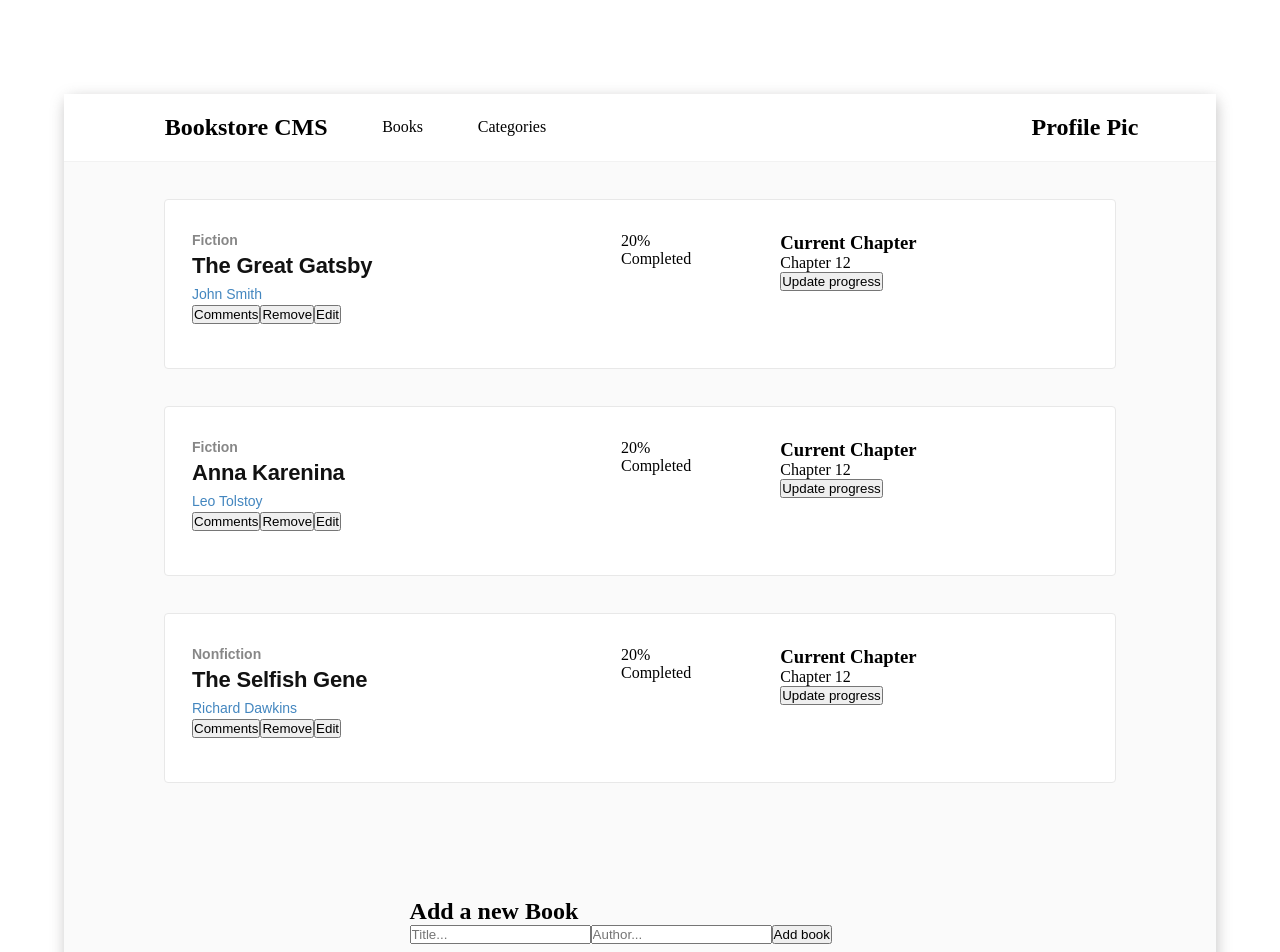
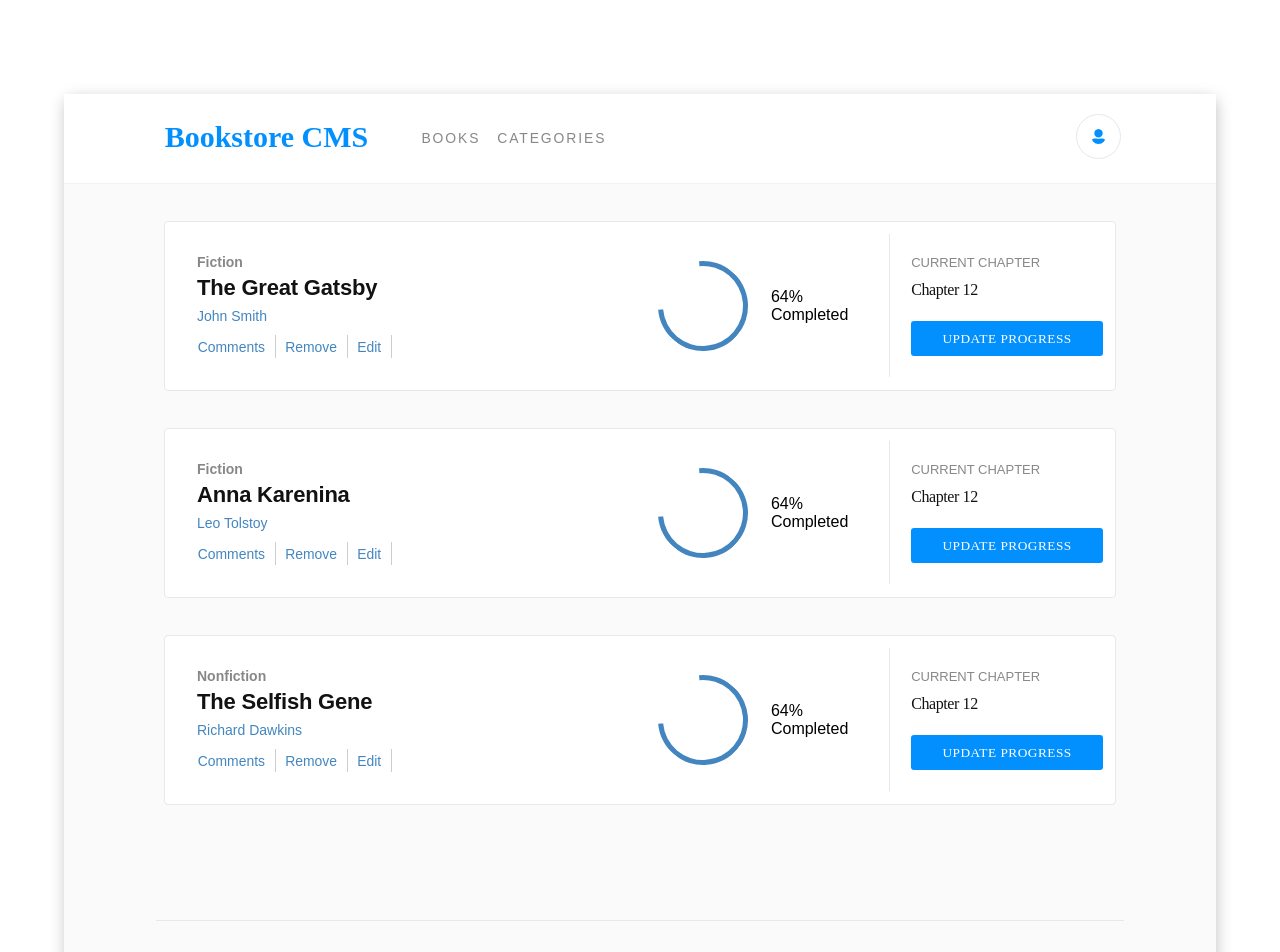
Before and after one commit to hernandanielzamora/Bookstore, a React (Create React App) app: page / in a window 1280 px wide. Shown: the part 60-1012 px from the top of the page. Built offline with nearby package versions, Linux system fonts and the light colour scheme; no server answers.

Commit message:
Adjust styles to match the template provided

```diff
--- a/package.json
+++ b/package.json
@@ -11,6 +11,7 @@
     "prop-types": "^15.8.1",
     "react": "^18.2.0",
     "react-dom": "^18.2.0",
+    "react-icons": "^4.8.0",
     "react-redux": "^8.0.5",
     "react-router-dom": "^6.11.0",
     "react-scripts": "5.0.1",
--- a/src/App.css
+++ b/src/App.css
@@ -17,9 +17,3 @@
   background: #fafafa;
   font-size: 1rem;
 }
-
-/* Form */
-.form-container {
-  margin: 10% 30%;
-  align-self: center;
-}
--- a/src/components/AddBook.jsx
+++ b/src/components/AddBook.jsx
@@ -2,6 +2,7 @@ import { useState } from 'react';
 import { useDispatch } from 'react-redux';
 import { v4 as uId } from 'uuid';
 import { addBook } from '../redux/books/bookSlice';
+import styles from '../styles/AddBook.module.css';
 
 const AddBook = () => {
   const dispatch = useDispatch();
@@ -28,8 +29,8 @@ const AddBook = () => {
 
   return (
     <>
-      <div className="form-container">
-        <h2>Add a new Book</h2>
+      <div className={styles.formContainer}>
+        <h2 className={styles.formTitle}>Add a new Book</h2>
         <form onSubmit={handleSubmit}>
           <input
             type="text"
@@ -39,6 +40,7 @@ const AddBook = () => {
             value={bookData.title}
             onChange={handleChange}
             required
+            className={styles.titleInput}
           />
           <input
             type="text"
@@ -48,8 +50,9 @@ const AddBook = () => {
             value={bookData.author}
             onChange={handleChange}
             required
+            className={styles.authorInput}
           />
-          <button type="submit" id="add-book">Add book</button>
+          <button type="submit" id="add-book" className={styles.submitBtn}>Add book</button>
         </form>
       </div>
     </>
--- a/src/components/Book.jsx
+++ b/src/components/Book.jsx
@@ -23,23 +23,23 @@ const Book = ({
           <h2 className={styles.title}>{title}</h2>
           <p className={styles.author}>{author}</p>
           {/* Comments - Remove - Edit */}
-          <ul>
+          <ul className={styles.btnContainer}>
             <Button
               title="Comments"
               handleClick={() => { }}
-              className="btn"
+              className={styles.btn}
             />
             <Button
               title="Remove"
               handleClick={() => {
                 handleRemove(id);
               }}
-              className="btn"
+              className={styles.btn}
             />
             <Button
               title="Edit"
               handleClick={() => { }}
-              className="btn"
+              className={styles.btn}
             />
           </ul>
         </div>
@@ -51,18 +51,21 @@ const Book = ({
       {/* 2nd Right Part */}
       <div className={styles.cardRight}>
         <div>
-          <div>
-            <p>20%</p>
-            <p>Completed</p>
+          <div className={styles.porcentage}>
+            <div className={styles.oval} />
+            <div className={styles.numbers}>
+              <p className={styles.porcentageNum}>64%</p>
+              <p className={styles.porcentageNum}>Completed</p>
+            </div>
           </div>
         </div>
-        <div>
-          <h3>Current Chapter</h3>
-          <p>Chapter 12</p>
+        <div className={styles.currentChapter}>
+          <h3 className={styles.currentTitle}>Current Chapter</h3>
+          <p className={styles.chapter}>Chapter 12</p>
           <Button
             title="Update progress"
             handleClick={() => { }}
-            className="btn"
+            className={styles.chapterBtn}
           />
         </div>
       </div>
--- a/src/components/Navigation.jsx
+++ b/src/components/Navigation.jsx
@@ -1,4 +1,5 @@
 import React from 'react';
+import { FaUserAlt } from 'react-icons/fa';
 import { NavLink } from 'react-router-dom';
 import styles from '../styles/Navigation.module.css';
 
@@ -21,7 +22,7 @@ function Navigation() {
         </ul>
       </div>
       <div className={styles.navbarPhoto}>
-        <h2>Profile Pic</h2>
+        <FaUserAlt className={styles.logo} />
       </div>
     </nav>
   );
--- a/src/index.css
+++ b/src/index.css
@@ -4,3 +4,10 @@
   box-sizing: border-box;
   scroll-behavior: smooth;
 }
+
+body {
+  width: 100%;
+  font-family: 'Montserrat', 'Arial', sans-serif;
+  overflow-x: hidden;
+  font-size: 100%;
+}
--- /dev/null
+++ b/src/styles/AddBook.module.css
@@ -0,0 +1,56 @@
+.formContainer {
+  margin: 10% 8%;
+  align-self: center;
+  border-top: solid 1px #e8e8e8;
+  height: 20.125rem;
+}
+
+.formTitle {
+  height: 1.5rem;
+  margin: 1.813rem 32.75rem 1.188rem 0;
+  font-family: 'Montserrat', sans-serif;
+  font-size: 1.7rem;
+  font-weight: bold;
+  font-stretch: normal;
+  font-style: normal;
+  line-height: normal;
+  letter-spacing: -0.18px;
+  color: #888;
+  text-transform: uppercase;
+}
+
+.titleInput {
+  width: 35rem;
+  height: 2.813rem;
+  margin-left: -0.4%;
+  margin-right: 1%;
+  padding: 1rem;
+  border-radius: 4px;
+  border: solid 1px #e8e8e8;
+  background-color: #fff;
+}
+
+.authorInput {
+  width: 17.813rem;
+  height: 2.813rem;
+  padding: 1rem;
+  border-radius: 4px;
+  border: solid 1px #e8e8e8;
+  background-color: #fff;
+}
+
+.submitBtn {
+  border: none;
+  letter-spacing: 0.5px;
+  height: 2.813rem;
+  color: #fff;
+  cursor: pointer;
+  width: 9rem;
+  background-color: #0290ff;
+  font-weight: 700;
+  font-family: 'Roboto Slab', serif;
+  padding: 12px;
+  border-radius: 3px;
+  margin-left: 1%;
+  text-transform: uppercase;
+}
--- a/src/styles/Book.module.css
+++ b/src/styles/Book.module.css
@@ -2,7 +2,7 @@
 .bookCard {
   height: 10.625rem;
   margin: 2.313rem 6.25rem 0;
-  padding: 2rem 9.625rem 1.625rem 1.688rem;
+  padding: 2em;
   border-radius: 4px;
   border: solid 1px #e8e8e8;
   background-color: #fff;
@@ -58,9 +58,99 @@
   color: #4386bf;
 }
 
+/* Book Btns */
+.btnContainer {
+  margin-top: 2%;
+  margin-left: -2%;
+}
+
+.btn {
+  color: #4386bf;
+  border: none;
+  outline: none;
+  background-color: transparent;
+  border-right: 1px solid rgba(149, 148, 148, 0.468);
+  padding: 0.2rem 0.6rem;
+  font-size: 0.87rem;
+}
+
 /* Right Side */
 .cardRight {
-  width: 50%;
+  width: 90%;
   display: flex;
   justify-content: space-around;
+  align-items: center;
+  margin-left: 2%;
 }
+
+/* Porcentage */
+.porcentage {
+  display: flex;
+  align-items: center;
+}
+
+.porcentageNum {
+  margin-left: 30%;
+}
+
+.oval {
+  width: 5.625rem;
+  height: 5.625rem;
+  border: 5px solid #4386bf;
+  border-top-color: #fff;
+  border-radius: 50%;
+  rotate: -50deg;
+}
+
+/* Chapters */
+.currentChapter {
+  border-left: solid 1px #e8e8e8;
+  margin-left: 15%;
+  padding: 5%;
+  width: 100%;
+}
+
+.currentTitle {
+  width: 9rem;
+  height: 1.125rem;
+  opacity: 0.5;
+  font-family: 'RobotoSlab', sans-serif;
+  font-size: 0.813rem;
+  font-weight: 300;
+  font-stretch: normal;
+  font-style: normal;
+  line-height: normal;
+  letter-spacing: normal;
+  color: #121212;
+  text-transform: uppercase;
+}
+
+.chapter {
+  width: 4.688rem;
+  height: 1.313rem;
+  margin-top: 4%;
+  margin-bottom: 10%;
+  font-family: RobotoSlab;
+  font-size: 1rem;
+  font-weight: 300;
+  font-stretch: normal;
+  font-style: normal;
+  line-height: normal;
+  letter-spacing: -0.4px;
+  color: #121212;
+}
+
+.chapterBtn {
+  padding: 5%;
+  width: 12rem;
+  font-family: 'Roboto Slab', serif;
+  font-weight: 300;
+  letter-spacing: 0.5px;
+  cursor: pointer;
+  border: none;
+  background-color: #0290ff;
+  border-radius: 3px;
+  text-transform: uppercase;
+  color: #fff;
+  text-align: center;
+}
--- a/src/styles/Navigation.module.css
+++ b/src/styles/Navigation.module.css
@@ -3,6 +3,21 @@
   justify-content: space-between;
   background-color: #fff;
   border-bottom: 1px solid rgba(0, 0, 0, 0.05);
+  align-items: center;
+}
+
+/* Left NavBar */
+.navbarTitle {
+  width: 15rem;
+  height: 2.313rem;
+  font-family: Montserrat;
+  font-size: 1.875rem;
+  font-weight: bold;
+  font-stretch: normal;
+  font-style: normal;
+  line-height: normal;
+  letter-spacing: normal;
+  color: #0290ff;
 }
 
 .leftNavbar {
@@ -19,15 +34,39 @@
 
 .navbarLinks li {
   list-style: none;
-  margin-left: 50%;
+  margin-left: 10%;
 }
 
 .navbarLinks a {
   text-decoration: none;
-  color: black;
+  opacity: 0.5;
+  font-family: 'Montserrat', sans-serif;
+  font-size: 0.87rem;
+  color: #121212;
+  letter-spacing: 1.9px;
+  text-transform: uppercase;
 }
 
+.navbarLinks a:hover,
+.active {
+  opacity: 1;
+  font-weight: 600;
+}
+
+/* Profile Pic */
 .navbarPhoto {
   padding: 20px;
-  margin-right: 5%;
+  margin-right: 6.5%;
 }
+
+.navbarPhoto > svg {
+  color: #0290ff;
+}
+
+.logo {
+  width: 2.813rem;
+  height: 2.813rem;
+  padding: 0.875rem;
+  border: solid 1px #e8e8e8;
+  border-radius: 50%;
+}
```
Also changed, not shown: 1 other file (tests, documents, lock files or other folders).
